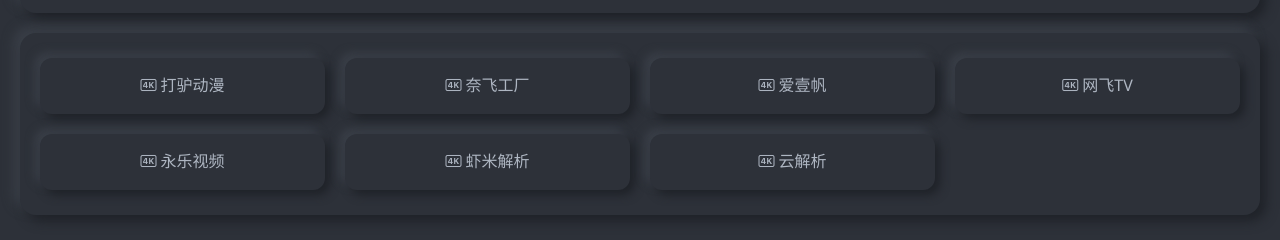
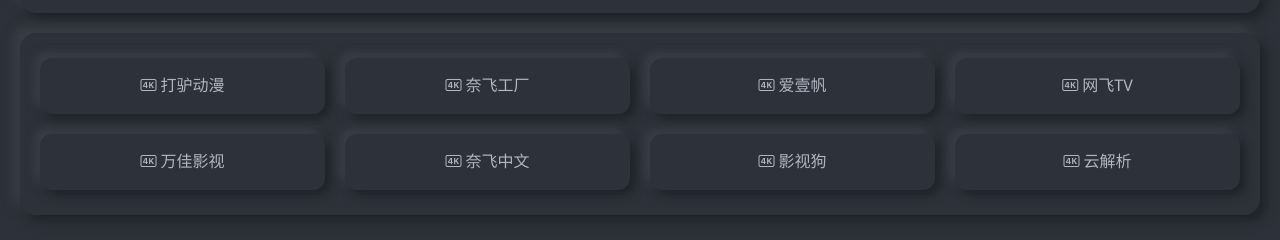
Before and after one commit to xue-9587/57dh, a plain HTML site: page index.html in a window 1280 px wide. Shown: the part 2018-2258 px from the top of the page. Drawn offline with nearby package versions, Linux system fonts and the light colour scheme.

Commit message:
Update index.html

```diff
--- a/index.html
+++ b/index.html
@@ -625,8 +625,9 @@
                 <a href="https://www.netflixgc.com/" target="_blank" class="url-button"><i class="bi bi-badge-4k"></i> 奈飞工厂</a>
                 <a href="https://www.ayfox.com/" target="_blank" class="url-button"><i class="bi bi-badge-4k"></i> 爱壹帆</a>
                 <a href="https://www.wangfei.tv/" target="_blank" class="url-button"><i class="bi bi-badge-4k"></i> 网飞TV</a>
-                <a href="https://ylsp.tv/" target="_blank" class="url-button"><i class="bi bi-badge-4k"></i> 永乐视频</a>
-                <a href="https://jx.xmflv.cc/?url=" target="_blank" class="url-button"><i class="bi bi-badge-4k"></i> 虾米解析</a>
+                <a href="https://www.wjys.cc/" target="_blank" class="url-button"><i class="bi bi-badge-4k"></i> 万佳影视</a>
+                <a href="https://www.naifei2.org/" target="_blank" class="url-button"><i class="bi bi-badge-4k"></i> 奈飞中文</a>
+                <a href="https://www.yingshi.dog/" target="_blank" class="url-button"><i class="bi bi-badge-4k"></i> 影视狗</a>
                 <a href="https://www.jiexila.com/?url=" target="_blank" class="url-button"><i class="bi bi-badge-4k"></i> 云解析</a>
             </div>
         </div>
```
